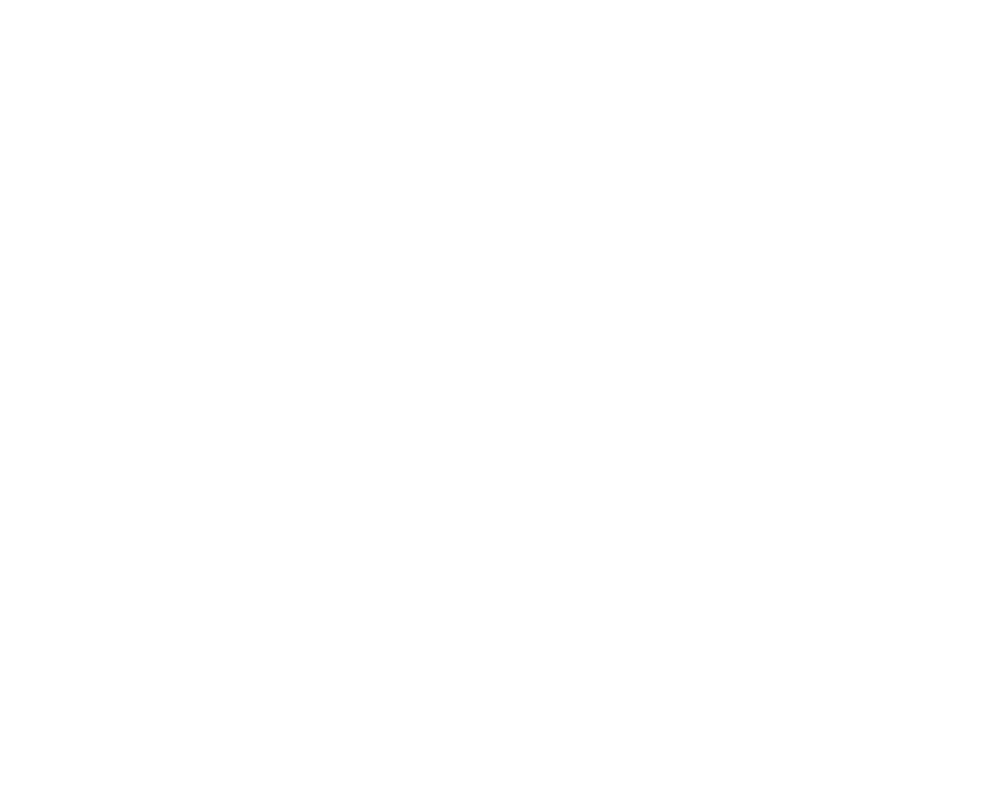
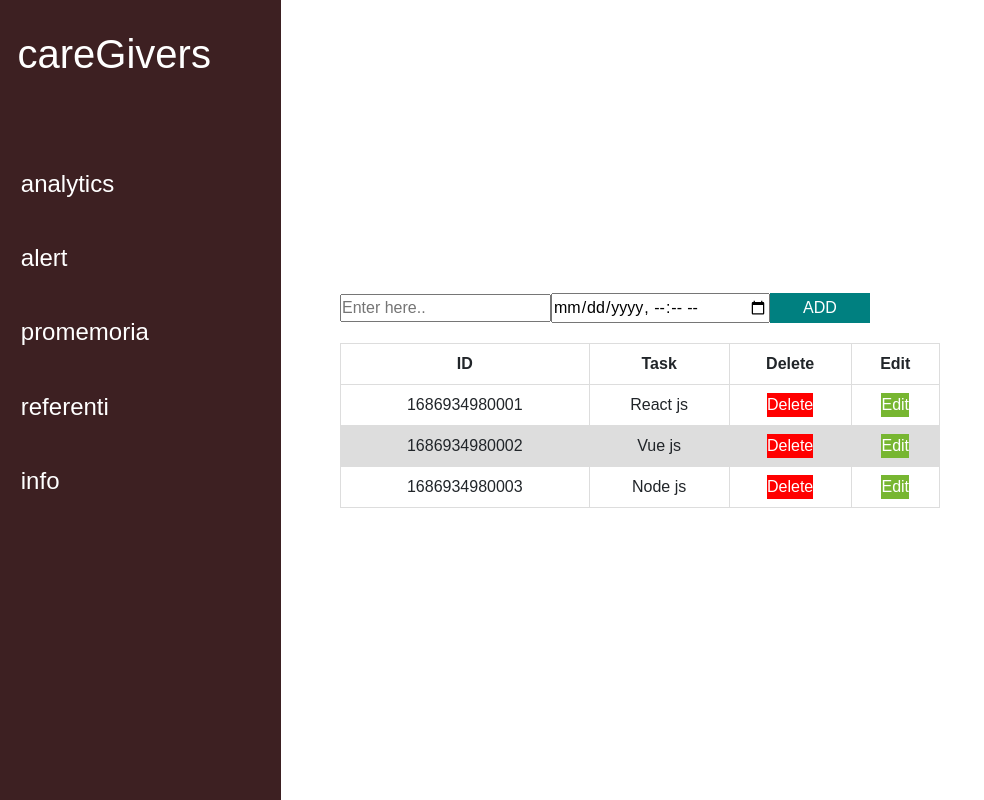
Before and after one commit to alessandroCassani/CareGivers, a Vue app in the folder vue_auth/: page /memos in a window 1280 px wide. Before the commit this address had no page. Shown: the whole page, without its empty margins (0-984 px from the left). Built offline with nearby package versions, Linux system fonts and the light colour scheme.

Commit message:
aggiunta prima UI per il promemmoria

```diff
--- a/vue_auth/src/components/Memo.vue
+++ /dev/null
@@ -1,38 +0,0 @@
-
-<template>
-
-    <div>
-        <VueCtkDateTimePicker></VueCtkDateTimePicker>
-      <input v-model="memoContent" placeholder="Enter memo content" />
-      <input type="datetime-local" v-model="reminderTime" />
-    </div>
-  </template>
-
-  <script>
-  import VueCtkDateTimePicker from './../VueCtkDateTimePicker'
-  export default {
-    name:'memo',
-    props: {
-      memo: Object
-    },
-    components: {
-        VueCtkDateTimePicker
-    },
-    data() {
-      return {
-        memoContent: this.memo ? this.memo.content : '',
-        reminderTime: this.memo ? this.memo.reminderTime : ''
-      };
-    },
-    methods: {
-      saveMemo() {
-        this.$emit('save', {
-          content: this.memoContent,
-          reminderTime: this.reminderTime
-        });
-        this.memoContent = '';
-        this.reminderTime = '';
-      }
-    }
-  };
-  </script>
--- a/vue_auth/src/components/Side_bar.vue
+++ b/vue_auth/src/components/Side_bar.vue
@@ -1,7 +1,7 @@
 <script>
 import {collapsed, toggleSidebar, sidebarWidth} from './state'
 import SidebarLink from './SidebarLink.vue';
-import '@fortawesome/fontawesome-free'
+
 
 
 export default {
--- /dev/null
+++ b/vue_auth/src/components/memos.vue
@@ -0,0 +1,144 @@
+<template>
+    <Side_bar></Side_bar>
+    <div class="caintaner">
+        <!-- INSERIRE HEADING -->
+        <!-- input -->
+        <div>
+            <input type="text" v-model="task" placeholder="Enter here.." />
+            <input type="datetime-local" v-model="reminderTime" />
+            <button class="add-btn" @click="SubmitTask">ADD</button>
+        </div>
+        <!-- table -->
+        <table border={3}>
+            <thead>
+                <tr>
+                    <th>ID</th>
+                    <th>Task</th>
+                    <th>Delete</th>
+                    <th>Edit</th>
+
+                </tr>
+            </thead>
+            <tbody>
+                <tr v-for="(task,index) in tasks" :key="index">
+                    <td>{{task.id}}</td>
+                    <td>{{task.name}}</td>
+
+                    <td>
+                        <button class="del-btn" @click="deleteTask(index)">Delete</button>
+                    </td>
+                    <td>
+                        <button class="edit-btn" @click="EditTask(index)">Edit</button>
+                    </td>
+                </tr>
+
+            </tbody>
+        </table>
+
+    </div>
+    </template>
+
+    <script>
+import Side_bar from './Side_bar.vue';
+
+    export default {
+    name: "TodoApp",
+    props: {
+        msg: String,
+    },
+    data() {
+        return {
+            task: "",
+            reminderTime: this.memo ? this.memo.reminderTime : '',
+            editTask: null,
+            tasks: [{
+                    name: "React js",
+                    id: Date.now() + 1,
+                }, {
+                    name: "Vue js",
+                    id: Date.now() + 2,
+                }, {
+                    name: "Node js",
+                    id: Date.now() + 3,
+                }
+            ]
+        };
+    },
+    methods: {
+        // delete task
+        deleteTask(index) {
+            this.tasks.splice(index, 1);
+        },
+        // edit task
+        EditTask(index) {
+            this.task = this.tasks[index].name,
+                this.editTask = index;
+        },
+        // Add Task
+        SubmitTask() {
+            if (this.task.length === 0) {
+                return;
+            }
+            if (this.editTask != null) {
+                this.tasks[this.editTask].name = this.task;
+                this.editTask = null;
+            }
+            else {
+                this.tasks.push({
+                    name: this.task,
+                    id: Date.now() + 4,
+                });
+            }
+        }
+    },
+    components: { Side_bar }
+}
+    </script>
+
+    <style scoped>
+    .caintaner {
+        width: 600px;
+        margin: auto;
+
+    }
+
+    table {
+        font-family: arial, sans-serif;
+        border-collapse: collapse;
+        width: 100%;
+        margin-top: 20px;
+    }
+
+    td,
+    th {
+        border: 1px solid #dddddd;
+        text-align: center;
+        padding: 8px;
+    }
+
+    tr:nth-child(even) {
+        background-color: #dddddd;
+    }
+
+    .add-btn {
+        border: none;
+        width: 100px;
+        height: 30px;
+        padding: 2px;
+        background-color: teal;
+        color: white;
+    }
+
+    .del-btn {
+        border: none;
+        background-color: red;
+        color: white;
+    }
+
+    .edit-btn {
+        border: none;
+        background-color: #77b631;
+        color: white;
+
+    }
+    </style>
--- a/vue_auth/src/routes.js
+++ b/vue_auth/src/routes.js
@@ -3,13 +3,13 @@ import {createRouter,createWebHistory} from 'vue-router';
 import Log_in from './components/Log_in.vue';
 import Sign_Up from './components/Sign_up.vue';
 import referenti from './components/referenti.vue';
-import memo from './components/Memo.vue'
+import memos from './components/memos.vue'
 
 const routes = [{
     path: '/login', component: Log_in, name:"login",},
     {path: '/signup', component: Sign_Up, name:"signUp"},
     {path:'/referenti', component: referenti, name:'referenti'},
-    {path: '/memo', component: memo, name: '/memo'}
+    {path: '/memos', component: memos, name: 'memos'}
 ];
 
 const router = createRouter({
```
